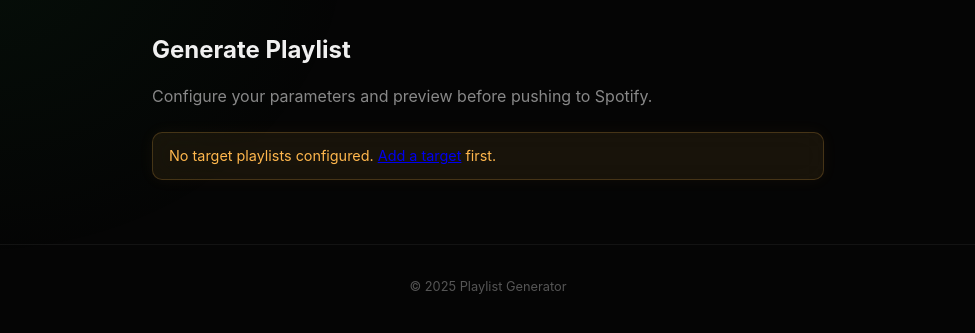
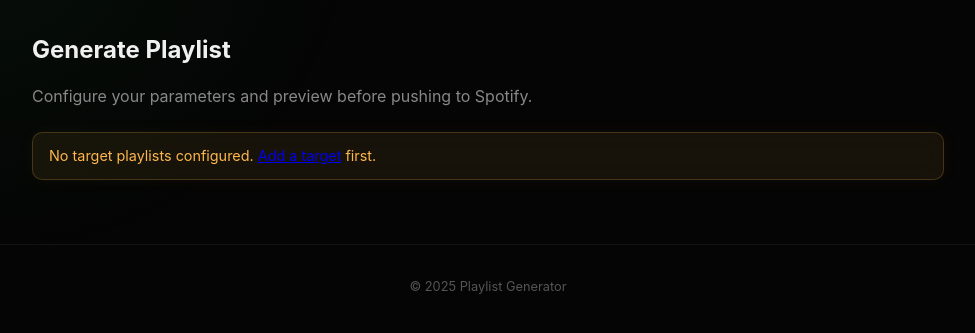
Before and after one commit to stevendejongnl/generate-playlist, a FastAPI app: page /generate in a window 1280 px wide. Shown: the part 56-389 px from the top of the page, without its empty margins (152-1127 px from the left). Run offline with FastAPI, Linux system fonts and the light colour scheme; the visitor is signed in with stand-in values (Sample User, id 1); data comes from the database, SQL or seed files in the repository; data that the repository does not hold is empty.

Commit message:
fix: equal two-column grid and wider container for browse layout

```diff
--- a/static/styles/app.css
+++ b/static/styles/app.css
@@ -94,7 +94,7 @@
 .app-header nav a.active { color: var(--primary); }
 
 .container {
-    max-width: 720px;
+    max-width: 960px;
     margin: 2rem auto;
     padding: 0 1.5rem;
 }
@@ -480,6 +480,7 @@
     gap: 1.5rem;
     align-items: start;
 }
+.two-col > * { min-width: 0; }
 @media (max-width: 768px) {
     .two-col { grid-template-columns: 1fr; }
 }
```
